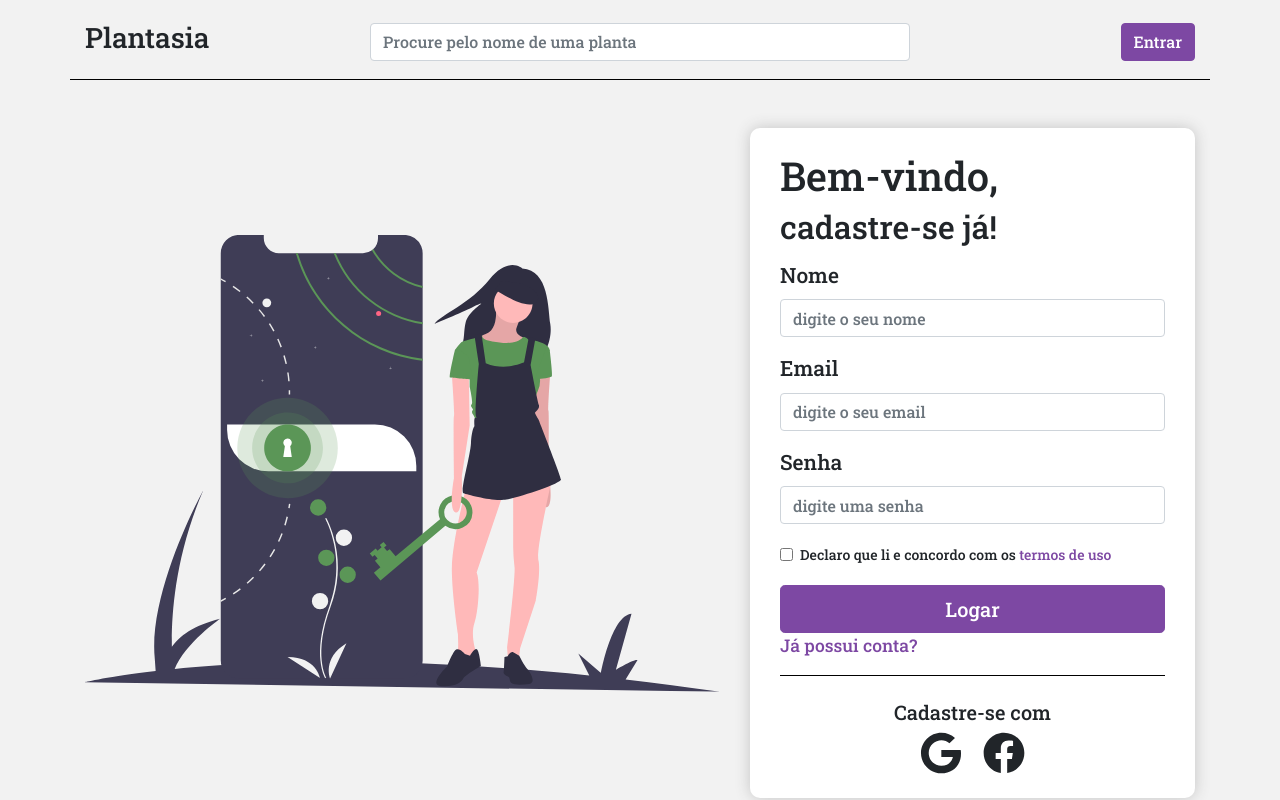
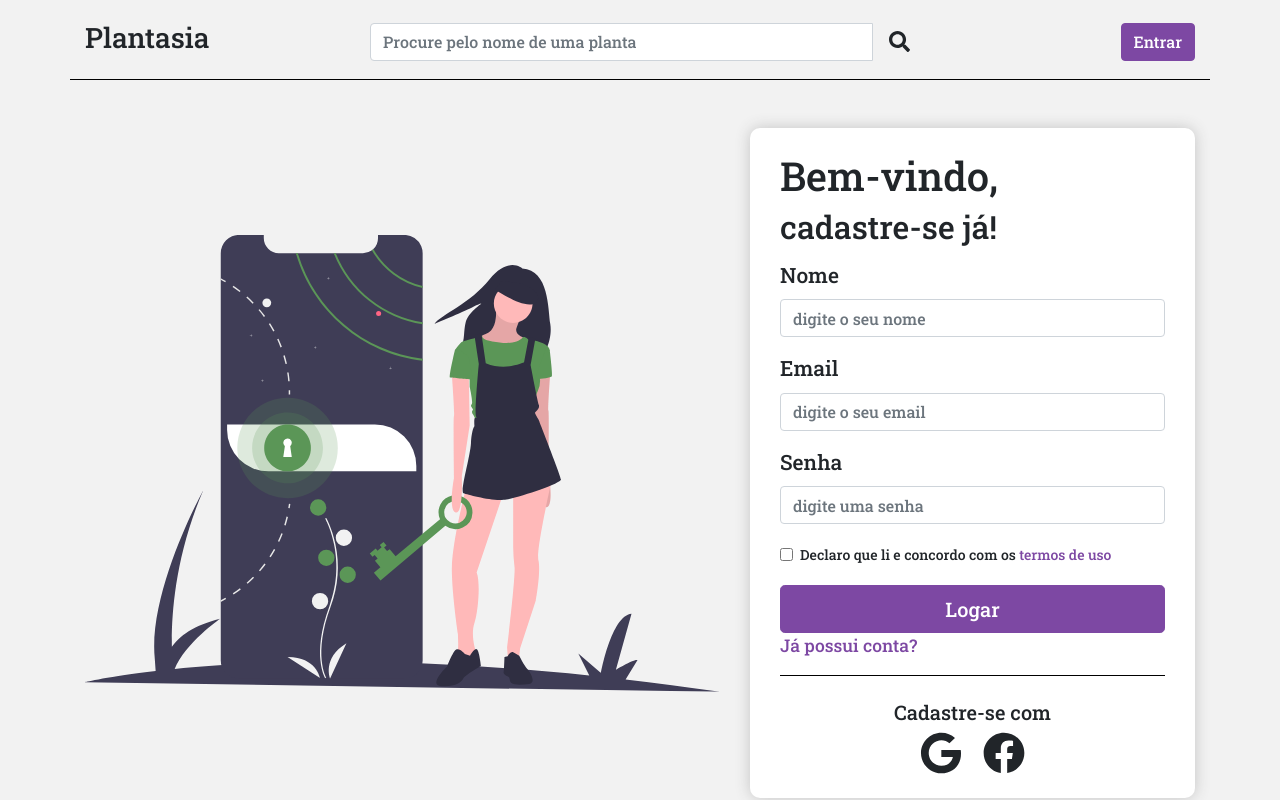
Before and after one commit to Plantasia/frontend, a Next.js app: page /signup in a window 1280 px wide. Built offline with nearby package versions, Linux system fonts and the light colour scheme.

Commit message:
add search icon

```diff
--- a/src/components/Header.tsx
+++ b/src/components/Header.tsx
@@ -1,4 +1,4 @@
-import { Component, ReactChild, ReactElement, ReactNode } from "react"
+import { ReactNode } from "react"
 import {
   Col,
   Row,
@@ -8,6 +8,7 @@ import {
   RowProps,
   ButtonProps,
 } from "react-bootstrap"
+import { FaSearch } from "react-icons/fa"
 import styled from "styled-components"
 
 // Jogar para pasta de styles dps
@@ -51,6 +52,12 @@ export default function Header({ currentUser, children }: Props) {
               aria-label="Procure pelo nome de uma planta"
               aria-describedby="basic-addon2"
             />
+            <InputGroup.Append
+              onClick={() => {}}
+              className="d-flex justify-content-center align-items-center ml-3"
+            >
+              <FaSearch size="1.5em" />
+            </InputGroup.Append>
           </InputGroup>
         ) : (
           middle
```
